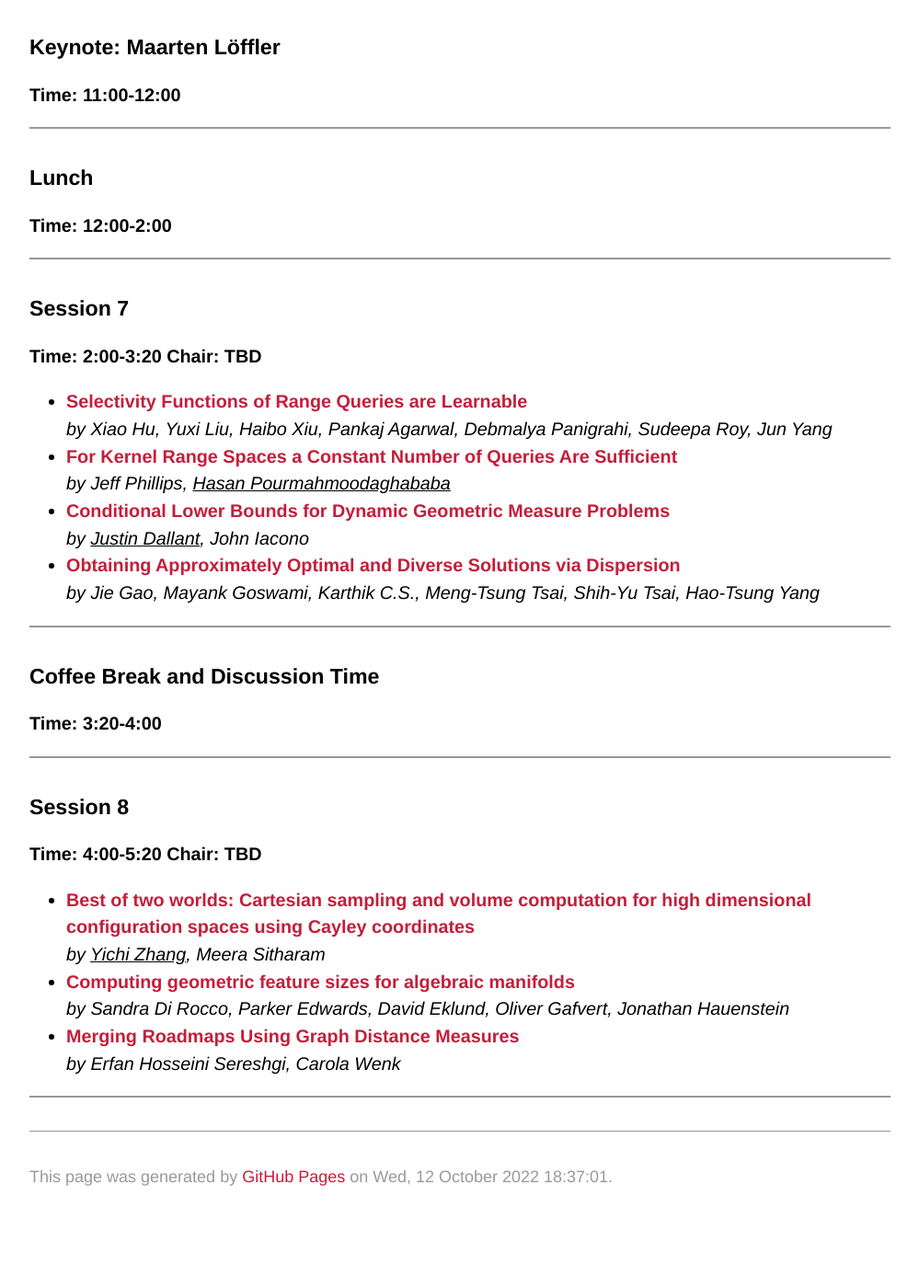
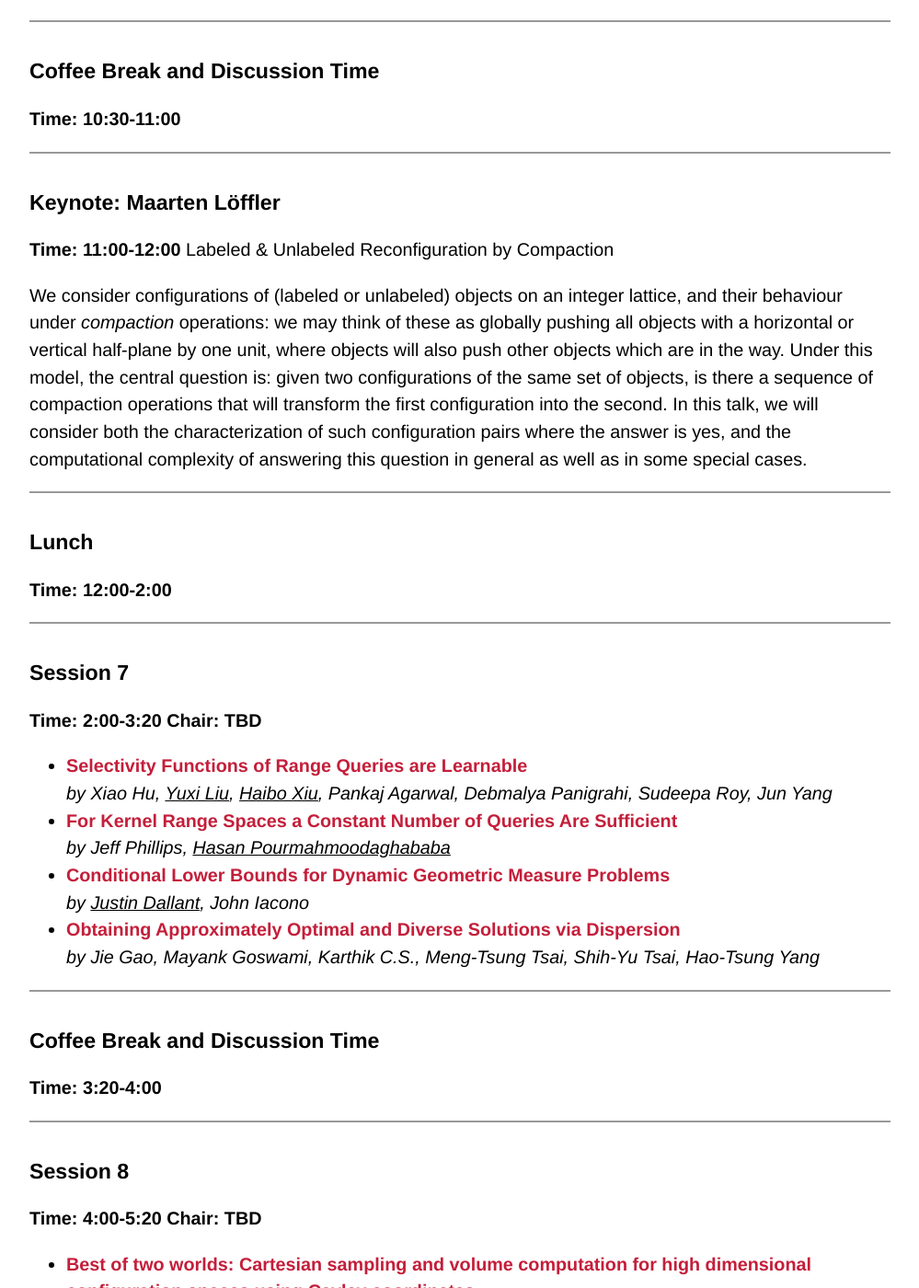
Before and after one commit to donsheehy/fwcg2022, a Jekyll site: the page built from schedule.md, in a window 1280 px wide and 1400 px high, scrolled down 2840 px. Shown: the whole window at 92% size, without its empty margins (140-1139 px from the left). Built offline with Jekyll 4.4.1, drawn with Linux system fonts in a browser that asks for light colours; some web fonts are replaced; our own code applies the rules of GitHub Pages for plain Markdown files; before the commit the page ends 4169 px from its top, so only the background shows below that; some of the changed text lies outside the part shown.

Commit message:
Updated Schedule and Zoom info.

```diff
--- a/_config.yml
+++ b/_config.yml
@@ -12,6 +12,7 @@
   Invited Speakers: "/fwcg2022/speakers"
   Travel Support: "/fwcg2022/travel_support"
   Travel Information: "/fwcg2022/localinfo"
+  Zoom: "/fwcg2022/zoom"
 
 markdown: kramdown
 
--- a/schedule.md
+++ b/schedule.md
@@ -29,6 +29,10 @@
 ---
 ### Keynote: Radmila Sazdanovic
 **Time: 11:00-12:00**
+Data, Relations and Their Shape
+
+Topological Data Analysis provides tools for discovering relevant features of data by analyzing the shape of the point cloud. In this context we develop tools for visualizing maps between high dimensional spaces with the goal of discovering relations between data sets with expected correlations. Examples include analyzing relations between numerical and polynomial invariants for knots and graphs, and applications to cancer genomics and materials science.
+
 
 
 ---
@@ -73,7 +77,7 @@
 - **<a href="abstracts/FWCG2022_paper_6032.pdf">The Complexity of Realizing Free Spaces</a>**
  *by Hugo Akitaya, Maike Buchin, Majid Mirzanezhad, Leonie Ryvkin, Carola Wenk*
 - **<a href="abstracts/FWCG2022_paper_6330.pdf">Distance and Time Sensitive Filters for Similarity Search in Trajectory Datasets</a>**
- *by Madhav Narayn Bhat, Paul Cesaretti, Mayank Goswami, Prashant Pandey*
+ *by Madhav Narayn Bhat, <u>Paul Cesaretti</u>, Mayank Goswami, Prashant Pandey*
 
 
 ---
@@ -84,6 +88,10 @@
 ---
 ### Keynote: Maarten Löffler
 **Time: 11:00-12:00**
+Labeled & Unlabeled Reconfiguration by Compaction
+
+We consider configurations of (labeled or unlabeled) objects on an integer lattice, and their behaviour under *compaction* operations: we may think of these as globally pushing all objects with a horizontal or vertical half-plane by one unit, where objects will also push other objects which are in the way. Under this model, the central question is: given two configurations of the same set of objects, is there a sequence of compaction operations that will transform the first configuration into the second. In this talk, we will consider both the characterization of such configuration pairs where the answer is yes, and the computational complexity of answering this question in general as well as in some special cases.
+
 
 
 ---
@@ -96,7 +104,7 @@
 **Time: 2:00-3:20**
 **Chair: TBD**
 - **<a href="abstracts/FWCG2022_paper_6384.pdf">Selectivity Functions of Range Queries are Learnable</a>**
- *by Xiao Hu, Yuxi Liu, Haibo Xiu, Pankaj Agarwal, Debmalya Panigrahi, Sudeepa Roy, Jun Yang*
+ *by Xiao Hu, <u>Yuxi Liu</u>, <u>Haibo Xiu</u>, Pankaj Agarwal, Debmalya Panigrahi, Sudeepa Roy, Jun Yang*
 - **<a href="abstracts/FWCG2022_paper_6654.pdf">For Kernel Range Spaces a Constant Number of Queries Are Sufficient</a>**
  *by Jeff Phillips, <u>Hasan Pourmahmoodaghababa</u>*
 - **<a href="abstracts/FWCG2022_paper_6835.pdf">Conditional Lower Bounds for Dynamic Geometric Measure Problems</a>**
@@ -117,9 +125,9 @@
 - **<a href="abstracts/FWCG2022_paper_8417.pdf">Best of two worlds: Cartesian sampling and volume computation for high dimensional configuration spaces using Cayley coordinates</a>**
  *by <u>Yichi Zhang</u>, Meera Sitharam*
 - **<a href="abstracts/FWCG2022_paper_8782.pdf">Computing geometric feature sizes for algebraic manifolds</a>**
- *by Sandra Di Rocco, Parker Edwards, David Eklund, Oliver Gafvert, Jonathan Hauenstein*
+ *by Sandra Di Rocco, <u>Parker Edwards</u>, David Eklund, Oliver Gafvert, Jonathan Hauenstein*
 - **<a href="abstracts/FWCG2022_paper_9659.pdf">Merging Roadmaps Using Graph Distance Measures</a>**
- *by Erfan Hosseini Sereshgi, Carola Wenk*
+ *by <u>Erfan Hosseini Sereshgi</u>, Carola Wenk*
 
 
 ---
```
Also changed, not shown: papers.yaml (+9 -5 lines), schedule.yaml (+6 -1 lines), speakers.md (+14 -0 lines), zoom.md (added, +7 -0 lines), 1 other file.
